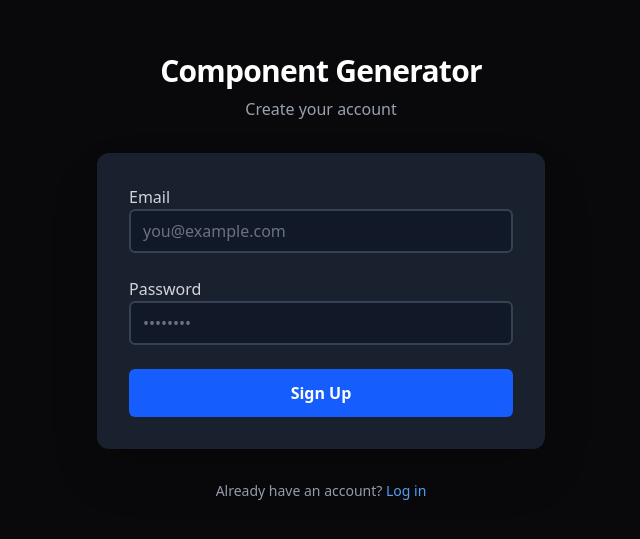
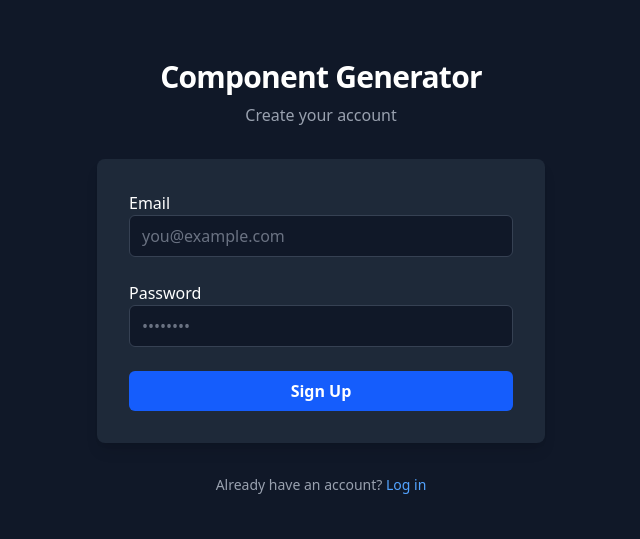
Before and after one commit to Raunit2025/component-generator-frontend, a Next.js app: page /auth/signup in a window 1280 px wide. Shown: the part 123-662 px from the top of the page, without its empty margins (319-959 px from the left). Built offline with nearby package versions, Linux system fonts and the light colour scheme.

Commit message:
Done with the errors

```diff
--- a/src/app/auth/signup/page.tsx
+++ b/src/app/auth/signup/page.tsx
@@ -17,8 +17,18 @@ export default function SignupPage() {
         setMessage('');
         setError('');
 
+        // --- DEBUGGING STEP ---
+        const backendUrl = process.env.NEXT_PUBLIC_BACKEND_URL;
+        console.log('Attempting to connect to backend at:', backendUrl);
+        // --------------------
+
+        if (!backendUrl) {
+            setError('Backend URL is not configured. Please check your .env.local file and restart the server.');
+            return;
+        }
+
         try {
-            const response = await axios.post(process.env.NEXT_PUBLIC_BACKEND_URL + '/auth/signup', {
+            const response = await axios.post(`${backendUrl}/auth/signup`, {
                 email,
                 password,
             });
@@ -26,34 +36,45 @@ export default function SignupPage() {
             setTimeout(() => {
                 router.push('/auth/login');
             }, 2000);
-        } catch (err: any) {
-            console.error('Signup error:', err.response?.data || err);
-            setError(err.response?.data?.message || 'Signup failed. Please try again.');
+        } catch (err: unknown) {
+            console.error('Signup error:', err);
+            if (axios.isAxiosError(err)) {
+                if (err.response) {
+                    setError(err.response.data?.message || 'Signup failed. Please try again.');
+                } else if (err.request) {
+                    setError('Cannot connect to the server. Is the backend running at ' + backendUrl + '?');
+                } else {
+                    setError('An unexpected error occurred during signup.');
+                }
+            } else {
+                setError('An unknown error occurred.');
+            }
         }
     };
 
     return (
-        <div className="flex min-h-screen items-center justify-center p-4 animated-gradient">
+        <div className="flex min-h-screen items-center justify-center bg-gray-900 text-white p-4">
             <div className="w-full max-w-md space-y-8">
                 <div className="text-center">
-                    <h1 className="text-3xl font-bold tracking-tight text-white">Component Generator</h1>
+                    <h1 className="text-3xl font-bold tracking-tight">Component Generator</h1>
                     <p className="mt-2 text-gray-400">Create your account</p>
                 </div>
-                <form onSubmit={handleSubmit} className="space-y-6 bg-gray-800/80 backdrop-blur-sm p-8 rounded-xl shadow-2xl">
-                    <div className="space-y-2">
-                        <label htmlFor="email" className="font-medium text-gray-300">Email</label>
+                <form onSubmit={handleSubmit} className="space-y-6 bg-gray-800 p-8 rounded-lg shadow-lg">
+                    {/* ... form inputs ... */}
+                     <div className="space-y-2">
+                        <label htmlFor="email" className="font-medium">Email</label>
                         <input
                             id="email"
                             type="email"
                             value={email}
                             onChange={(e) => setEmail(e.target.value)}
                             required
-                            className="w-full rounded-md border-2 border-gray-700 bg-gray-900/80 px-3 py-2 text-white placeholder-gray-500 focus:border-blue-500 focus:outline-none focus:ring-blue-500"
+                            className="w-full rounded-md border border-gray-700 bg-gray-900 px-3 py-2 placeholder-gray-500 focus:border-blue-500 focus:outline-none focus:ring-blue-500"
                             placeholder="you@example.com"
                         />
                     </div>
                     <div className="space-y-2">
-                        <label htmlFor="password" className="font-medium text-gray-300">Password</label>
+                        <label htmlFor="password" className="font-medium">Password</label>
                         <input
                             id="password"
                             type="password"
@@ -61,13 +82,13 @@ export default function SignupPage() {
                             onChange={(e) => setPassword(e.target.value)}
                             required
                             minLength={6}
-                            className="w-full rounded-md border-2 border-gray-700 bg-gray-900/80 px-3 py-2 text-white placeholder-gray-500 focus:border-blue-500 focus:outline-none focus:ring-blue-500"
+                            className="w-full rounded-md border border-gray-700 bg-gray-900 px-3 py-2 placeholder-gray-500 focus:border-blue-500 focus:outline-none focus:ring-blue-500"
                             placeholder="••••••••"
                         />
                     </div>
                     <button
                         type="submit"
-                        className="w-full rounded-md bg-blue-600 py-3 font-semibold text-white transition hover:bg-blue-700 focus:outline-none focus:ring-2 focus:ring-blue-500 focus:ring-offset-2 focus:ring-offset-gray-900"
+                        className="w-full rounded-md bg-blue-600 py-2 font-semibold text-white transition hover:bg-blue-700 focus:outline-none focus:ring-2 focus:ring-blue-500 focus:ring-offset-2 focus:ring-offset-gray-900"
                     >
                         Sign Up
                     </button>
--- a/src/app/playground/page.tsx
+++ b/src/app/playground/page.tsx
@@ -1,14 +1,14 @@
 // src/app/playground/page.tsx
 'use client';
 
-import { useEffect, useState, useRef } from 'react';
+import { useEffect, useState, useRef, useCallback } from 'react';
 import { useRouter } from 'next/navigation';
 import Frame from 'react-frame-component';
 import React from 'react';
 // @ts-ignore (Babel is loaded from a script tag and won't have types)
 import { transform } from '@babel/standalone';
-import api from '../../lib/axios'; // Use our custom api client
-import axios from 'axios'; // <-- Import axios for the type guard
+import api from '../../lib/axios';
+import axios from 'axios';
 import JSZip from 'jszip';
 
 // --- Interfaces ---
@@ -25,12 +25,12 @@ interface Session {
   chatHistory: ChatMessage[];
 }
 
-// --- Component Preview ---
+// --- FINAL ROBUST Component Preview ---
 const ComponentPreview = ({ jsxCode, cssCode }: { jsxCode: string; cssCode: string }) => {
   try {
-    // Step 1: Transpile the JSX/TSX code into plain JavaScript.
-    // We no longer need the 'transform-modules-commonjs' plugin.
-    const transformedResult = transform(jsxCode, {
+    const rawCode = jsxCode.trim();
+
+    const transformedResult = transform(rawCode, {
       presets: ['react', 'typescript'],
       filename: 'component.tsx',
     });
@@ -39,18 +39,15 @@ const ComponentPreview = ({ jsxCode, cssCode }: { jsxCode: string; cssCode: stri
       throw new Error("Babel transformation returned empty code.");
     }
 
-    // The transpiled code will look something like:
-    // "const GeneratedComponent = () => { return React.createElement(...) }; GeneratedComponent;"
     const transformedCode = transformedResult.code;
 
-    // Step 2: Evaluate the code in a sandboxed function to get the component.
-    // We pass React into the function's scope. The last line of the code
-    // is the component name itself, which becomes the return value.
-    const factory = new Function('React', `return (()=>{${transformedCode}})()`);
+    // THE FIX: We execute the transpiled code, which defines GeneratedComponent,
+    // and then explicitly return it. This is the most reliable method.
+    const factory = new Function('React', `${transformedCode}\nreturn GeneratedComponent;`);
     const ComponentToRender = factory(React);
 
     if (!ComponentToRender || (typeof ComponentToRender !== 'function' && typeof ComponentToRender !== 'object')) {
-        return <div style={{ color: '#f97316', padding: '1rem', fontFamily: 'sans-serif' }}>The AI-generated code did not return a valid React component.</div>;
+        throw new Error('The evaluated code did not produce a valid React component.');
     }
 
     return (
@@ -60,7 +57,15 @@ const ComponentPreview = ({ jsxCode, cssCode }: { jsxCode: string; cssCode: stri
       </>
     );
   } catch (error) {
-    console.error("Error rendering component:", error);
+    // --- DETAILED DEBUGGING LOGS ---
+    console.error("========================================");
+    console.error("==== ERROR RENDERING COMPONENT PREVIEW ====");
+    console.error("========================================");
+    console.log("RAW JSX CODE RECEIVED:\n", jsxCode);
+    console.error("ERROR OBJECT:", error);
+    console.error("========================================");
+    // ---------------------------------
+
     return <div style={{ color: '#ef4444', padding: '1rem', fontFamily: 'monospace', whiteSpace: 'pre-wrap' }}>{String(error)}</div>;
   }
 };
@@ -73,9 +78,8 @@ export default function PlaygroundPage() {
     const [prompt, setPrompt] = useState('');
     const [isGenerating, setIsGenerating] = useState(false);
     const [loading, setLoading] = useState(true);
-    const [error, setError] = useState('');
     const [activeTab, setActiveTab] = useState<'jsx' | 'css'>('jsx');
-    const [copyStatus, setCopyStatus] = useState(''); // For copy feedback
+    const [copyStatus, setCopyStatus] = useState('');
     const router = useRouter();
     const chatContainerRef = useRef<HTMLDivElement>(null);
 
@@ -85,8 +89,7 @@ export default function PlaygroundPage() {
         }
     };
 
-    // This needs to be memoized or moved outside to avoid being redeclared on every render
-    const handleNewSession = async (setActive = true) => {
+    const handleNewSession = useCallback(async (setActive = true) => {
         const accessToken = localStorage.getItem('accessToken');
         try {
             const response = await api.post('/sessions', {}, {
@@ -98,7 +101,7 @@ export default function PlaygroundPage() {
         } catch (err) {
             console.error('Failed to create new session:', err);
         }
-    };
+    }, []);
 
     useEffect(() => {
         const fetchSessions = async () => {
@@ -111,16 +114,14 @@ export default function PlaygroundPage() {
                 const response = await api.get('/sessions', {
                     headers: { Authorization: `Bearer ${accessToken}` },
                 });
-                setSessions(response.data);
-                if (response.data.length > 0) {
+                if (response.data && response.data.length > 0) {
+                    setSessions(response.data);
                     setActiveSession(response.data[0]);
                 } else {
-                  // If no sessions, create one
-                  await handleNewSession(false);
+                  await handleNewSession(true);
                 }
-            } catch (err: unknown) { // <-- Correctly typed as unknown
+            } catch (err: unknown) {
                 console.error('Failed to fetch sessions:', err);
-                // Use axios type guard to safely access properties
                  if (axios.isAxiosError(err) && err.response?.status === 401) {
                     router.push('/auth/login');
                 }
@@ -129,7 +130,7 @@ export default function PlaygroundPage() {
             }
         };
         fetchSessions();
-    }, [router]);
+    }, [router, handleNewSession]);
 
     useEffect(() => {
         scrollToBottom();
@@ -161,9 +162,8 @@ export default function PlaygroundPage() {
             const updatedSession: Session = response.data;
             setActiveSession(updatedSession);
             setSessions(sessions.map(s => s._id === updatedSession._id ? updatedSession : s));
-        } catch (err: unknown) { // <-- Correctly typed as unknown
+        } catch (err: unknown) {
             console.error('Failed to generate code:', err);
-            // Revert optimistic UI update on error
             setActiveSession(prev => prev ? { ...prev, chatHistory: prev.chatHistory.slice(0, -1) } : null);
         } finally {
             setIsGenerating(false);
@@ -194,7 +194,6 @@ export default function PlaygroundPage() {
         link.click();
         document.body.removeChild(link);
     };
-
 
     if (loading) {
         return <div className="flex h-screen items-center justify-center bg-gray-900 text-white">Loading your creative space...</div>;
```
